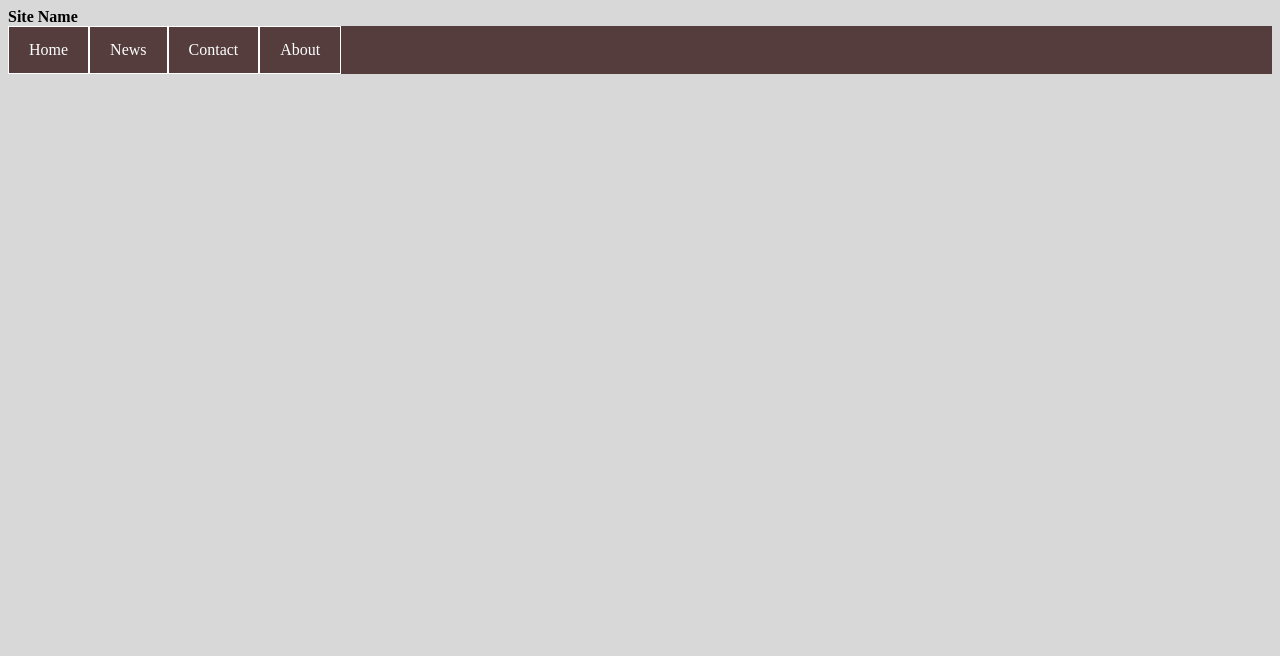
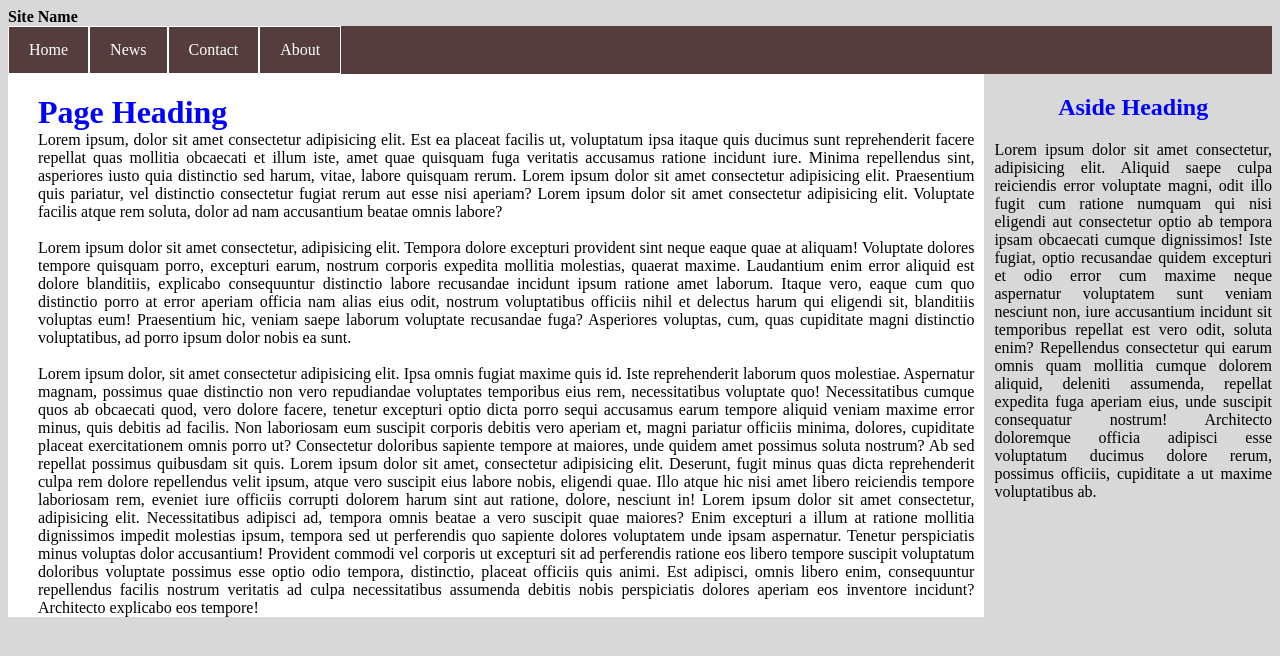
Before and after one commit to 1922Satyamgupta/TEMPLATE2_, a plain HTML site: page src/index.html in a window 1280 px wide. Drawn offline with Linux system fonts and the light colour scheme.

Commit message:
middle file

```diff
--- a/src/index.html
+++ b/src/index.html
@@ -19,6 +19,65 @@
         <li><a href="#Contact">Contact</a></li>
         <li><a href="#about">About</a></li>
     </ul>
+    <div class="cont" style="overflow: hidden; display: flex">
+      <div class="container2">
+          <div class="arrange">
+              <h1 style="color: blue;">Page Heading</h1>
+              Lorem ipsum, dolor sit amet consectetur adipisicing elit. Est ea placeat facilis ut, voluptatum ipsa
+              itaque quis ducimus sunt reprehenderit facere repellat quas mollitia obcaecati et illum iste, amet quae
+              quisquam fuga veritatis accusamus ratione incidunt iure. Minima repellendus sint, asperiores iusto quia
+              distinctio sed harum, vitae, labore quisquam rerum.
+              Lorem ipsum dolor sit amet consectetur adipisicing elit. Praesentium quis pariatur, vel distinctio
+              consectetur fugiat rerum aut esse nisi aperiam?
+              Lorem ipsum dolor sit amet consectetur adipisicing elit. Voluptate facilis atque rem soluta, dolor ad
+              nam accusantium beatae omnis labore?
+              <br><br>
+              Lorem ipsum dolor sit amet consectetur, adipisicing elit. Tempora dolore excepturi provident sint neque
+              eaque quae at aliquam! Voluptate dolores tempore quisquam porro, excepturi earum, nostrum corporis
+              expedita mollitia molestias, quaerat maxime. Laudantium enim error aliquid est dolore blanditiis,
+              explicabo consequuntur distinctio labore recusandae incidunt ipsum ratione amet laborum. Itaque vero,
+              eaque cum quo distinctio porro at error aperiam officia nam alias eius odit, nostrum voluptatibus
+              officiis nihil et delectus harum qui eligendi sit, blanditiis voluptas eum! Praesentium hic, veniam
+              saepe laborum voluptate recusandae fuga? Asperiores voluptas, cum, quas cupiditate magni distinctio
+              voluptatibus, ad porro ipsum dolor nobis ea sunt.
+              <br><br>
+              Lorem ipsum dolor, sit amet consectetur adipisicing elit. Ipsa omnis fugiat maxime quis id. Iste
+              reprehenderit laborum quos molestiae. Aspernatur magnam, possimus quae distinctio non vero repudiandae
+              voluptates temporibus eius rem, necessitatibus voluptate quo! Necessitatibus cumque quos ab obcaecati
+              quod, vero dolore facere, tenetur excepturi optio dicta porro sequi accusamus earum tempore aliquid
+              veniam maxime error minus, quis debitis ad facilis. Non laboriosam eum suscipit corporis debitis vero
+              aperiam et, magni pariatur officiis minima, dolores, cupiditate placeat exercitationem omnis porro ut?
+              Consectetur doloribus sapiente tempore at maiores, unde quidem amet possimus soluta nostrum? Ab sed
+              repellat possimus quibusdam sit quis.
+              Lorem ipsum dolor sit amet, consectetur adipisicing elit. Deserunt, fugit minus quas dicta reprehenderit
+              culpa rem dolore repellendus velit ipsum, atque vero suscipit eius labore nobis, eligendi quae. Illo
+              atque hic nisi amet libero reiciendis tempore laboriosam rem, eveniet iure officiis corrupti dolorem
+              harum sint aut ratione, dolore, nesciunt in!
+              Lorem ipsum dolor sit amet consectetur, adipisicing elit. Necessitatibus adipisci ad, tempora omnis
+              beatae a vero suscipit quae maiores? Enim excepturi a illum at ratione mollitia dignissimos impedit
+              molestias ipsum, tempora sed ut perferendis quo sapiente dolores voluptatem unde ipsam aspernatur.
+              Tenetur perspiciatis minus voluptas dolor accusantium! Provident commodi vel corporis ut excepturi sit
+              ad perferendis ratione eos libero tempore suscipit voluptatum doloribus voluptate possimus esse optio
+              odio tempora, distinctio, placeat officiis quis animi. Est adipisci, omnis libero enim, consequuntur
+              repellendus facilis nostrum veritatis ad culpa necessitatibus assumenda debitis nobis perspiciatis
+              dolores aperiam eos inventore incidunt? Architecto explicabo eos tempore!
+          </div>
+      </div>
+      <div class="container3">
+          <center>
+              <h2 style="color: blue;">Aside Heading</h2>
+          </center>
+          Lorem ipsum dolor sit amet consectetur, adipisicing elit. Aliquid saepe culpa reiciendis error voluptate
+          magni, odit illo fugit cum ratione numquam qui nisi eligendi aut consectetur optio ab tempora ipsam
+          obcaecati cumque dignissimos! Iste fugiat, optio recusandae quidem excepturi et odio error cum maxime neque
+          aspernatur voluptatem sunt veniam nesciunt non, iure accusantium incidunt sit temporibus repellat est vero
+          odit, soluta enim? Repellendus consectetur qui earum omnis quam mollitia cumque dolorem aliquid, deleniti
+          assumenda, repellat expedita fuga aperiam eius, unde suscipit consequatur nostrum! Architecto doloremque
+          officia adipisci esse voluptatum ducimus dolore rerum, possimus officiis, cupiditate a ut maxime
+          voluptatibus ab.
+      </div>
+
+  </div>
   </body>
 
   </html>
--- a/src/style.css
+++ b/src/style.css
@@ -25,3 +25,27 @@ ul {
   li a:hover {
     background-color: rgb(41, 199,67);
   }
+  /* height ='100%'width='100%'  */
+ .container2 {
+  background-color: white;
+  float: left;
+  width: 75%;
+  height: 100%;
+  padding-left: 30px;
+}
+.container3{
+  float: right;
+  width: 22%;
+  height: 100%;
+  padding-left: 10px;
+  text-align: justify;
+}
+.arrange{
+  margin-top: 20px;
+  padding-right: 10px;
+  text-align: justify;
+}
+.cont{
+overflow: hidden;
+display: flex;
+}
```
